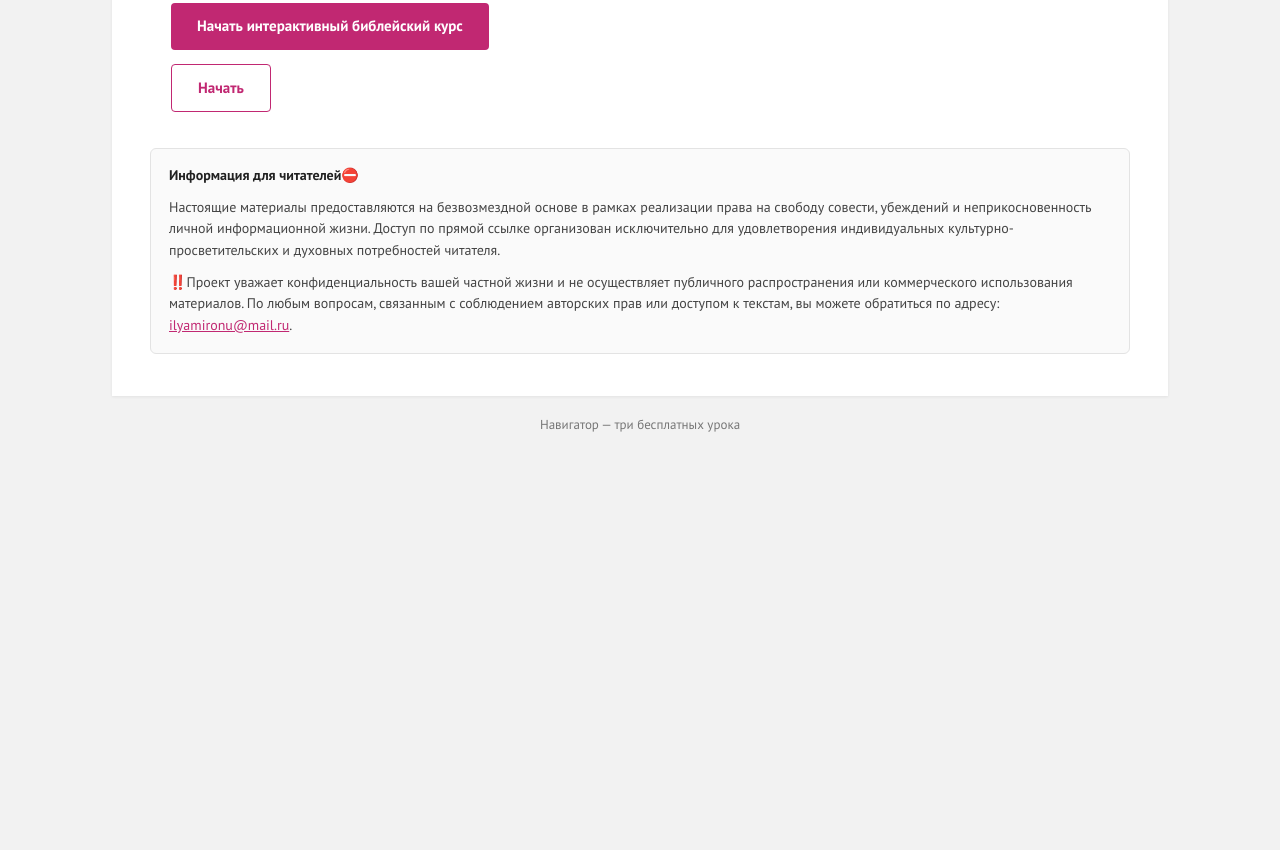
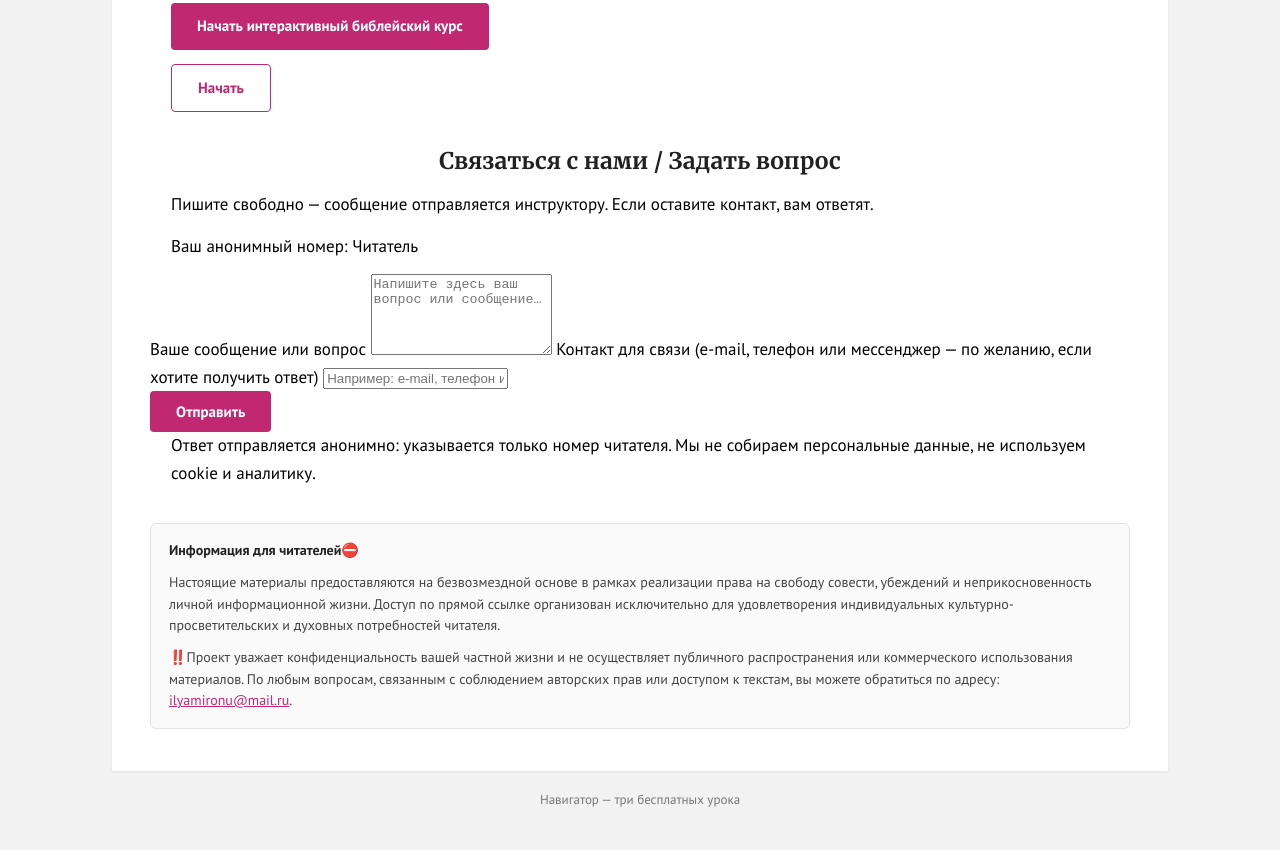
Before and after one commit to volk1939-ivan/navigator, a plain HTML site: page index.html in a window 1280 px wide. Shown: the part 3621-4471 px from the top of the page. Before the commit the page ends 4096 px from the top, so only its background shows below. Drawn offline with Linux system fonts and the light colour scheme.

Commit message:
Add files via upload

```diff
--- a/index.html
+++ b/index.html
@@ -106,6 +106,29 @@
 
     <p class="btn--block"><a class="btn btn--ghost" href="vozmozhno-li-zhit-vechno.html">Начать</a></p>
 
+    <section class="contact" id="contact">
+      <h2>Связаться с нами / Задать вопрос</h2>
+
+      <p class="contact__lead">Пишите свободно — сообщение отправляется инструктору. Если оставите контакт, вам ответят.</p>
+
+      <form class="contact-form js-contact" novalidate>
+        <p class="answer-context">Ваш анонимный номер: <span data-reader>Читатель</span></p>
+
+        <label for="contact-message">Ваше сообщение или вопрос</label>
+        <textarea id="contact-message" name="message" rows="5" placeholder="Напишите здесь ваш вопрос или сообщение…"></textarea>
+
+        <label for="contact-contact">Контакт для связи (e-mail, телефон или мессенджер — по желанию, если хотите получить ответ)</label>
+        <input type="text" id="contact-contact" name="contact" placeholder="Например: e-mail, телефон или @ник в мессенджере">
+
+        <div class="row">
+          <button type="submit" class="btn">Отправить</button>
+          <span class="status" role="status" aria-live="polite"></span>
+        </div>
+
+        <p class="hint">Ответ отправляется анонимно: указывается только номер читателя. Мы не собираем персональные данные, не используем cookie и аналитику.</p>
+      </form>
+    </section>
+
     <div class="reader-note">
       <p class="reader-note__title">Информация для читателей⛔</p>
       <p>Настоящие материалы предоставляются на безвозмездной основе в рамках реализации права на свободу совести, убеждений и неприкосновенность личной информационной жизни. Доступ по прямой ссылке организован исключительно для удовлетворения индивидуальных культурно-просветительских и духовных потребностей читателя.</p>
```
